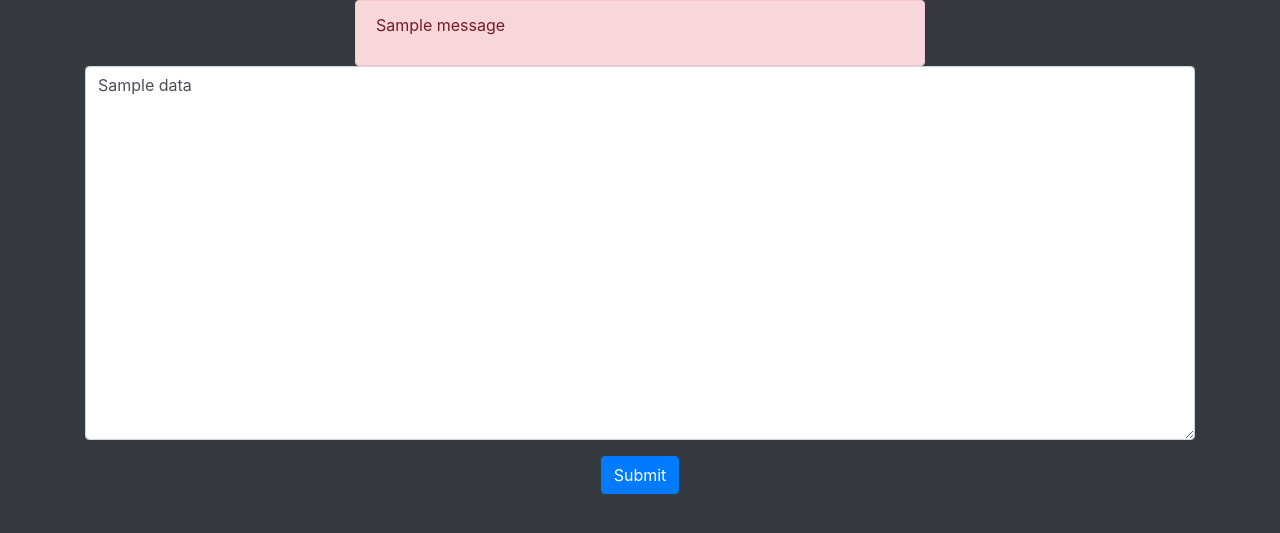
After one commit to sampromises/pokerstars-dashboard, a Flask app: template templates/admin.html in a window 1280 px wide. The commit adds this page. Shown: the top 533 px of the page. Run offline with Flask 2, Linux system fonts and the light colour scheme; the template is opened without the code that fills it: most values are stand-ins (such as "Sample title", 1, 10 or a date in 2020); one stand-in notice (Sample message) is shown; some libraries are stand-ins or nearby versions.

Commit message:
Add admin panel

```diff
--- a/app.py
+++ b/app.py
@@ -1,7 +1,9 @@
+import json
+import os
 from collections import namedtuple
 
 import boto3
-from flask import Flask, render_template
+from flask import Flask, flash, redirect, render_template, request, url_for
 from pretty_date import pretty_date
 
 Screenshot = namedtuple("Screenshot", "name url last_updated timestamp")
@@ -9,6 +11,7 @@ Screenshot = namedtuple("Screenshot", "name url last_updated timestamp")
 BUCKET_NAME = "pokerstars-90274"
 
 app = Flask(__name__)
+app.config.update(SECRET_KEY=os.environ.get("FLASK_SECRET_KEY"))
 
 
 def pull_screenshots(key_prefix):
@@ -46,6 +49,34 @@ def _get_full():
     return pull_screenshots("full")
 
 
+def _get_login_json():
+    s3 = boto3.client("s3")
+    obj = s3.get_object(Bucket=BUCKET_NAME, Key="input.json")
+    return json.loads(obj["Body"].read())
+
+
+def _upload_login_json(data):
+    s3 = boto3.client("s3")
+    s3.put_object(
+        Body=data.encode("utf8"), Bucket=BUCKET_NAME, Key="input.json",
+    )
+
+
+@app.route("/admin", methods=["GET", "POST"])
+def admin():
+    data = _get_login_json()
+    if "user_input" in request.form:
+        user_data = request.form["user_input"]
+        try:
+            if json.loads(user_data) != data:
+                _upload_login_json(user_data)
+                flash("Successfully uploaded data.")
+        except json.JSONDecodeError:
+            flash("Input data is not valid JSON.")
+
+    return render_template("admin.html", data=json.dumps(data, indent=4))
+
+
 @app.route("/debug")
 def debug():
     full = _get_full()
--- a/static/main.css
+++ b/static/main.css
@@ -2,3 +2,8 @@ html, body {
     height: 100% !important;
     background-color: #343A40 !important;
 }
+
+.col-centered {
+    float: none;
+    margin: 0 auto;
+}
--- /dev/null
+++ b/templates/admin.html
@@ -0,0 +1,15 @@
+{% extends "base.html" %}
+{% block content %}
+
+<div class="row">
+    <div class="col text-center">
+        <form method="POST">
+            <div class="form-group">
+                <textarea class="form-control" id="text-input" rows="15" name="user_input">{{ data }}</textarea>
+            </div>
+            <button type="submit" class="btn btn-primary mb-2">Submit</button>
+        </form>
+    </div>
+</div>
+
+{% endblock %}
--- a/templates/base.html
+++ b/templates/base.html
@@ -1,5 +1,6 @@
 <!DOCTYPE html>
 <html lang="en">
+
 <head>
     <title>Pokerstars Dashboard</title>
     <!-- Required meta tags -->
@@ -11,9 +12,24 @@
     <!-- Custom CSS -->
     <link rel="stylesheet" type="text/css" href="{{ url_for('static', filename='main.css') }}">
 </head>
+
 <body class="dark">
-        <div class="container">
+    <div class="container col-centered">
+        {% with messages = get_flashed_messages() %}
+        {% if messages %}
+        <div class="row">
+            <div class="col-md-6 alert alert-danger col-centered" role="alert">
+                {% for message in messages %}
+                <p>{{ message }}</p>
+                {% endfor %}
+            </div>
+        </div>
+        {% endif %}
+        {% endwith %}
+
         {% block content %}
         {% endblock %}
+    </div>
 </body>
+
 </html>
```
Lines whose indentation alone changed are shown as unchanged.
